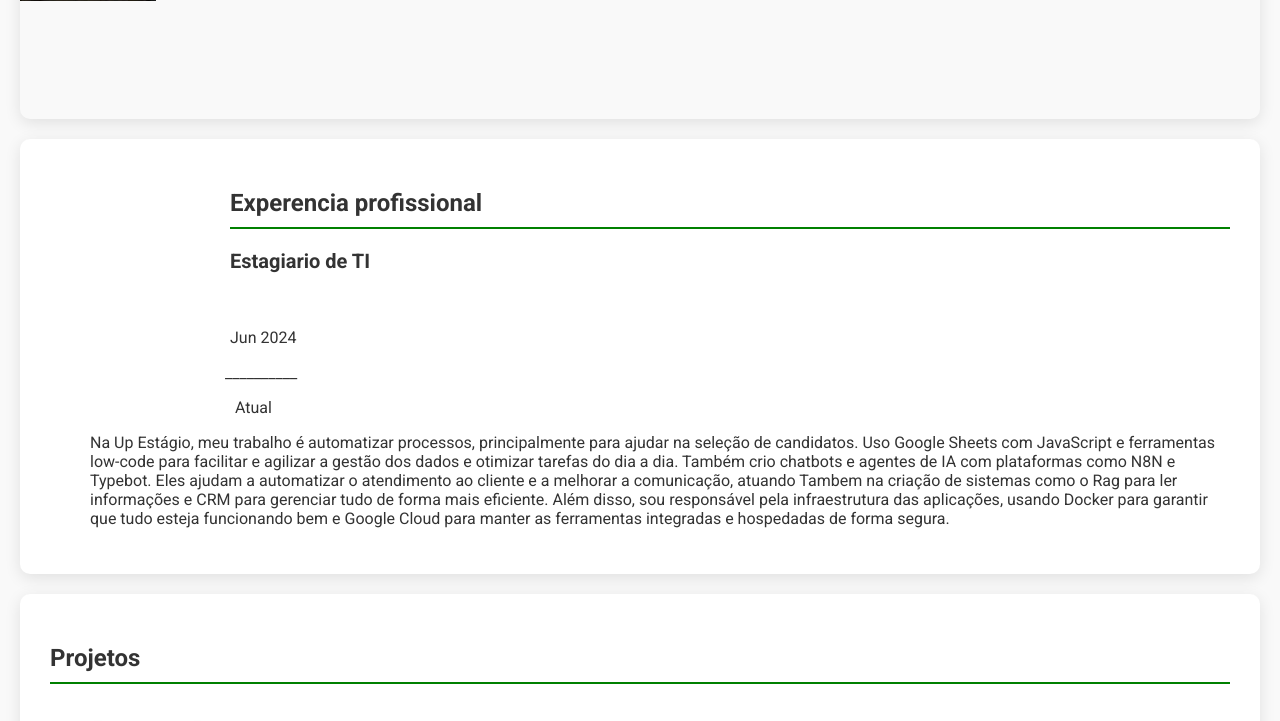
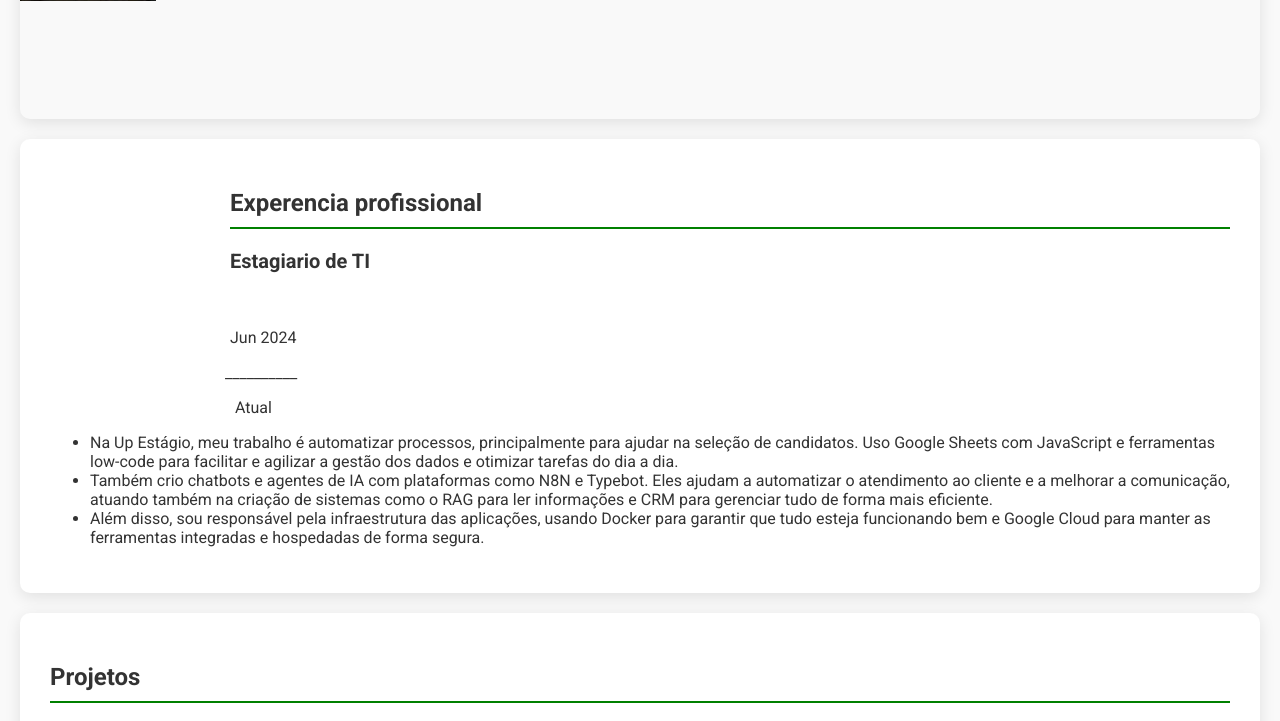
Before and after one commit to 6gusta/Portifolio, a plain HTML site: page index.html in a window 1280 px wide. Shown: the part 428-1149 px from the top of the page. Drawn offline with Linux system fonts and the light colour scheme.

Commit message:
Update index.html

```diff
--- a/index.html
+++ b/index.html
@@ -39,14 +39,14 @@
       <p  style=" margin-left: 180px;">Jun 2024</p>
       <p style=" margin-left: 175px;">__________</p>
       <p  style=" margin-left: 185px;">Atual</p>
+<ul>
+  <li>Na Up Estágio, meu trabalho é automatizar processos, principalmente para ajudar na seleção de candidatos. Uso Google Sheets com JavaScript e ferramentas low-code para facilitar e agilizar a gestão dos dados e otimizar tarefas do dia a dia.</li>
 
-    <ul>
-  Na Up Estágio, meu trabalho é automatizar processos, principalmente para ajudar na seleção de candidatos. Uso Google Sheets com JavaScript e ferramentas low-code para facilitar e agilizar a gestão dos dados e otimizar tarefas do dia a dia.
+  <li>Também crio chatbots e agentes de IA com plataformas como N8N e Typebot. Eles ajudam a automatizar o atendimento ao cliente e a melhorar a comunicação, atuando também na criação de sistemas como o RAG para ler informações e CRM para gerenciar tudo de forma mais eficiente.</li>
 
-  Também crio chatbots e agentes de IA com plataformas como N8N e Typebot. Eles ajudam a automatizar o atendimento ao cliente e a melhorar a comunicação, atuando Tambem na criação de sistemas como o Rag para ler informações e CRM para gerenciar tudo de forma mais eficiente.
+  <li>Além disso, sou responsável pela infraestrutura das aplicações, usando Docker para garantir que tudo esteja funcionando bem e Google Cloud para manter as ferramentas integradas e hospedadas de forma segura.</li>
+</ul>
 
-  Além disso, sou responsável pela infraestrutura das aplicações, usando Docker para garantir que tudo esteja funcionando bem e Google Cloud para manter as ferramentas integradas e hospedadas de forma segura.
-</ul>
 
 
     </section>
```
